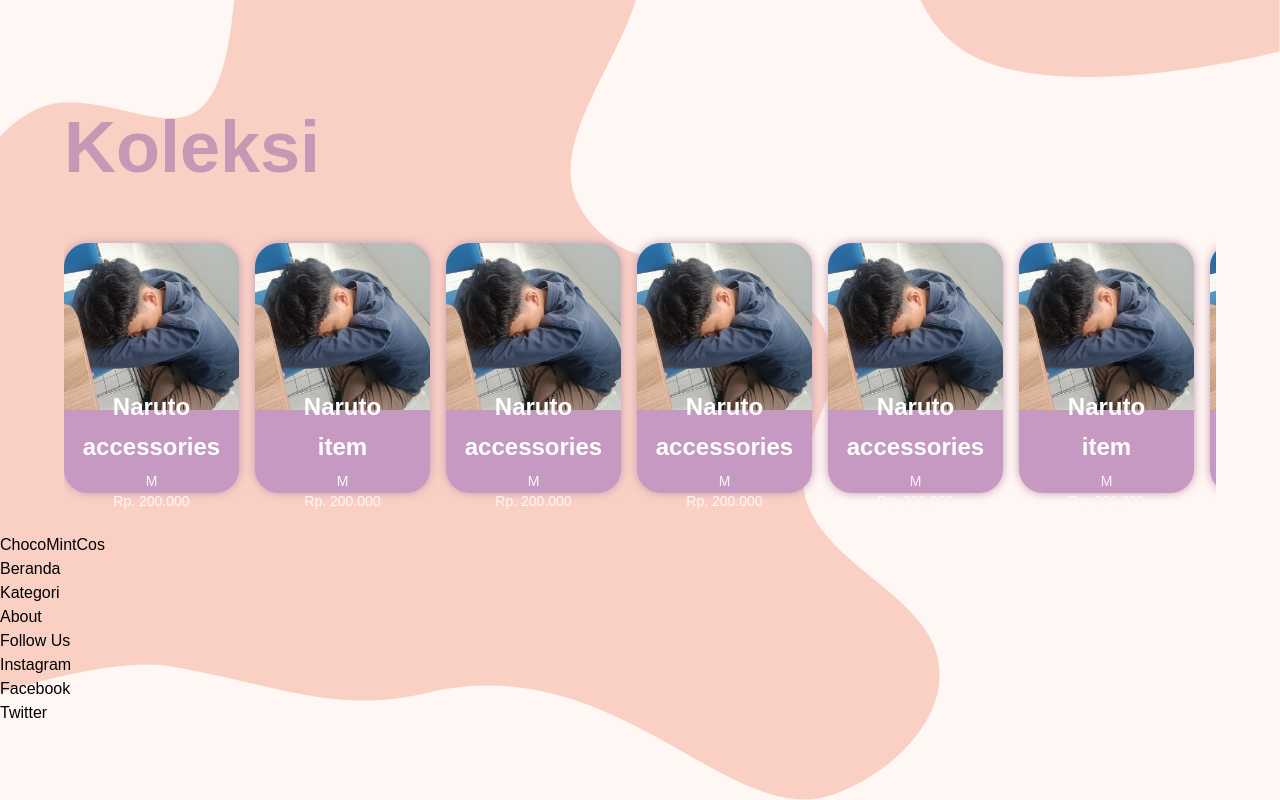
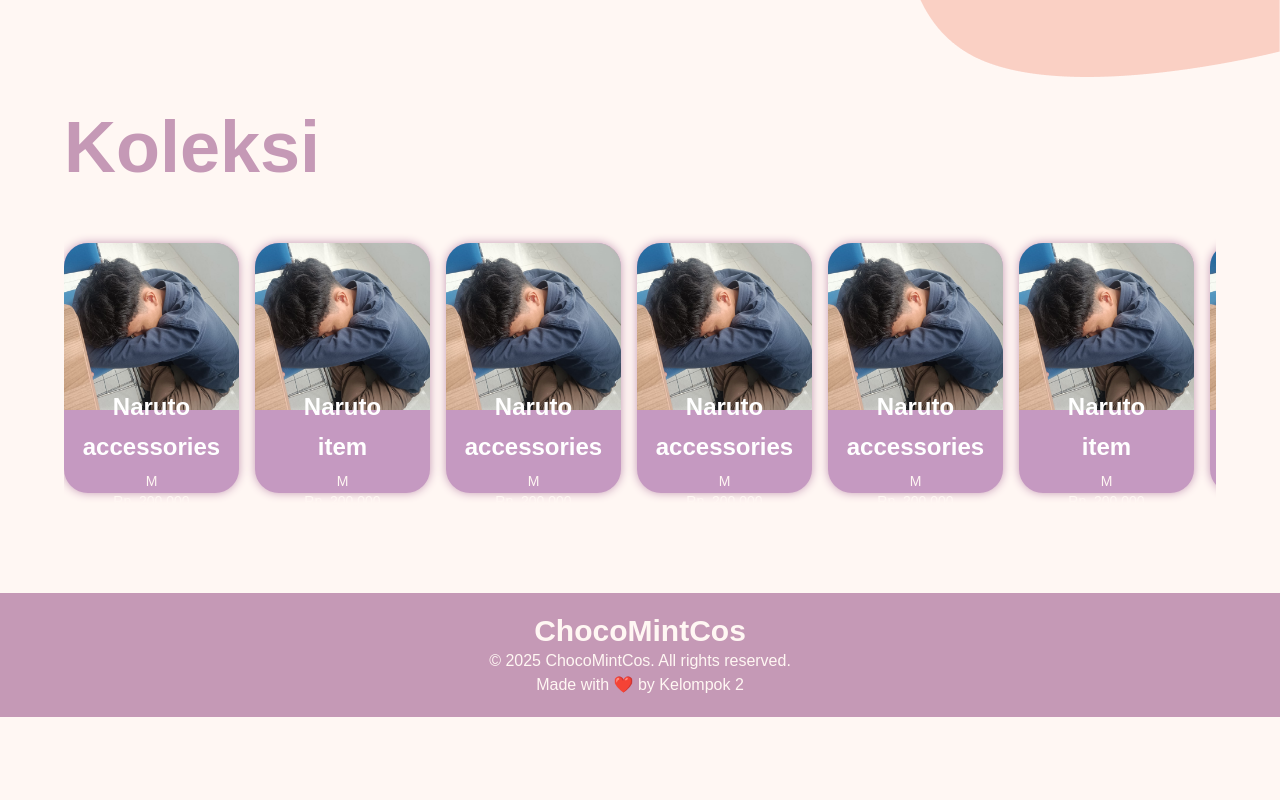
Before and after one commit to ELghazX/booking-cosplay-frontend, a React (Vite) app: page / in a window 1280 px wide. Shown: the part 955-1755 px from the top of the page. After the commit the page ends 1672 px from the top, so only its background shows below. Built offline with nearby package versions, Linux system fonts and the light colour scheme.

Commit message:
tambah footer

```diff
--- a/src/Components/Footer.jsx
+++ b/src/Components/Footer.jsx
@@ -1,25 +1,10 @@
 function Footer() {
   return (
     <>
-        <div className="footer">
-            <div className="footer-logo">
-                <h1>ChocoMintCos</h1>
-            </div>
-            <div className="footer-menu">
-                <ul>
-                    <li><a href="#">Beranda</a></li>
-                    <li><a href="#">Kategori</a></li>
-                    <li><a href="#">About</a></li>
-                </ul>
-            </div>
-            <div className="footer-sosmed">
-                <h1>Follow Us</h1>
-                <ul>
-                    <li><a href="#">Instagram</a></li>
-                    <li><a href="#">Facebook</a></li>
-                    <li><a href="#">Twitter</a></li>
-                </ul>
-            </div>
+        <div className="mt-15 py-5 bottom-0 flex flex-col items-center justify-center bg-[#C599B6] text-[#FFF7F3]">
+            <p className="text-3xl font-bold">ChocoMintCos</p>
+            <p>© 2025 ChocoMintCos. All rights reserved.</p>
+            <p>Made with ❤️ by Kelompok 2</p>
         </div>
     </>
   );
--- a/src/pages/Home.jsx
+++ b/src/pages/Home.jsx
@@ -33,7 +33,7 @@ export default function Home() {
       className="absolute h-4xl top-0 right-0 -z-10"
       alt=""
     />
-    <img src={bentuk2} className="absolute h-4xl top-189 left-0 -z-10" alt="" />
+
     <div className="my-50 mx-[5%] flex flex-row items-center justify-between mb-70 ">
       <div className="">
         <p className="text-8xl m-0 mb-5 text-[#C599B6] font-bold">
@@ -53,7 +53,9 @@ export default function Home() {
         <CosplayCard key={cosplay.id} cosplay={cosplay} />
       ))}
     </div>
+    {/* <img src={bentuk2} className="absolute bot-0 left-0 -z-1" alt="" /> */}
     <Footer />
+
   </>
 );
 }
--- a/src/pages/Regis.jsx
+++ b/src/pages/Regis.jsx
@@ -5,26 +5,19 @@ import { useState } from "react";
 import { useNavigate } from "react-router-dom";
 
 function Regis() {
-  const [form, setForm] = useState({
-    name: "",
-    email: "",
-    phone: "",
-    password: "",
-  });
+    const [form, setForm] = useState({ name: "", email: "", phone: "", password: "" });
     const navigate = useNavigate();
 
     const handleChange = (e) => {
-    setForm({
-      ...form,
-      [e.target.name]: e.target.value,
-    });
+        setForm({ ...form, [e.target.name]: e.target.value });
     };
 
     const handleSubmit = async (e) => {
         e.preventDefault();
         try {
             const res = await api.post("/auth/register", form);
-      if (res.data.status === true) {
+            // Gunakan == true supaya bisa string/bool
+            if (res.data.status == true) {
                 alert("Register sukses! Silakan login.");
                 setForm({ name: "", email: "", phone: "", password: "" });
                 navigate("/login");
@@ -50,11 +43,11 @@ function Regis() {
                 <input
                     type="text"
                     name="name"
-                placeholder="Jahron Al-Syukri"
                     value={form.name}
                     onChange={handleChange}
+                    placeholder="Jahron Al-Syukri"
+                    className="w-full bg-transparent outline-none text-sm text-gray-700 placeholder-gray-400"
                     required
-                className="w-full bg-transparent outline-none text-sm text-gray-700 placeholder-gray-400"
                 />
                 </div>
 
@@ -64,11 +57,11 @@ function Regis() {
                 <input
                     type="tel"
                     name="phone"
-                placeholder="0812 0896 0853"
                     value={form.phone}
                     onChange={handleChange}
+                    placeholder="0812 0896 0853"
+                    className="w-full bg-transparent outline-none text-sm text-gray-700 placeholder-gray-400"
                     required
-                className="w-full bg-transparent outline-none text-sm text-gray-700 placeholder-gray-400"
                 />
                 </div>
 
@@ -78,11 +71,11 @@ function Regis() {
                 <input
                     type="email"
                     name="email"
-                placeholder="email@gmail.com"
                     value={form.email}
                     onChange={handleChange}
+                    placeholder="email@gmail.com"
+                    className="w-full bg-transparent outline-none text-sm text-gray-700 placeholder-gray-400"
                     required
-                className="w-full bg-transparent outline-none text-sm text-gray-700 placeholder-gray-400"
                 />
                 </div>
 
@@ -92,11 +85,11 @@ function Regis() {
                 <input
                     type="password"
                     name="password"
-                placeholder="************"
                     value={form.password}
                     onChange={handleChange}
+                    placeholder="************"
+                    className="w-full bg-transparent outline-none text-sm text-gray-700 placeholder-gray-400"
                     required
-                className="w-full bg-transparent outline-none text-sm text-gray-700 placeholder-gray-400"
                 />
                 </div>
 
@@ -112,11 +105,14 @@ function Regis() {
 
             {/* Kolom Kanan: Gambar */}
             <div className="w-full md:w-1/2 flex justify-center items-center h-full">
-          <img src={illustration} alt="Illustration" className="w-[80%] max-w-[600px]" />
+            <img
+                src={illustration}
+                alt="Illustration"
+                className="w-[80%] max-w-[600px]"
+            />
             </div>
         </div>
         </div>
     );
 }
-
 export default Regis;
```
Also changed, not shown: src/assets/blob2.png. Lines whose indentation alone changed are shown as unchanged.
